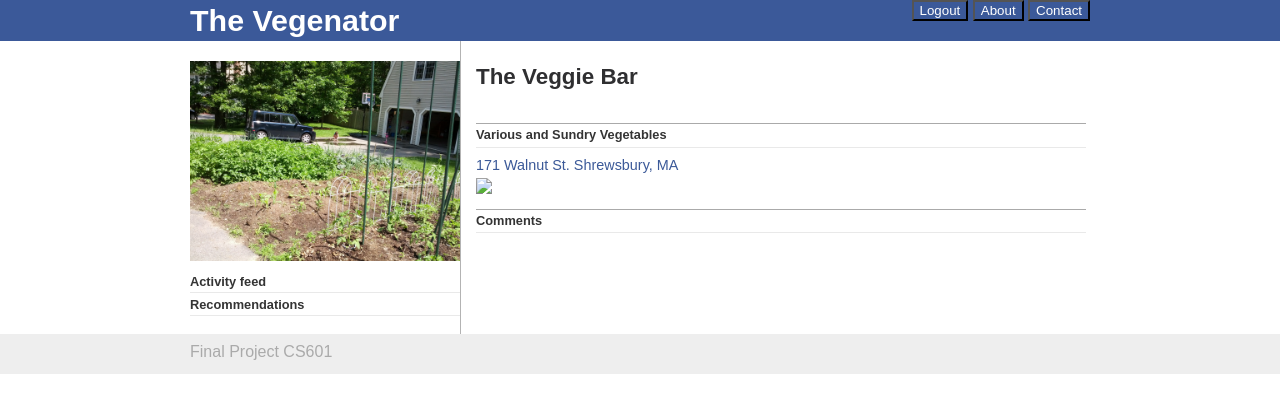
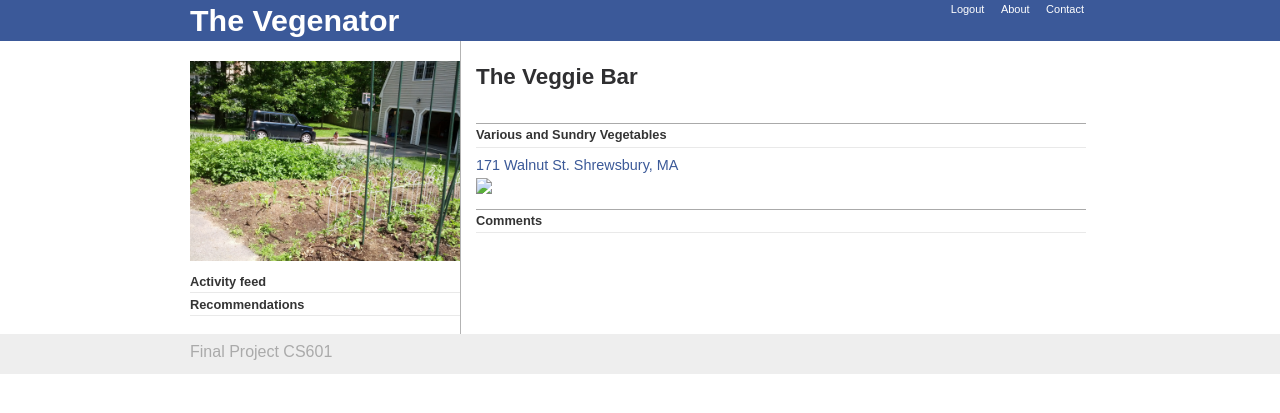
Before and after one commit to sagneta/flgwebsite, a PHP site: page /plus/mainpage.html in a window 1280 px wide. Shown: the top 413 px of the page. Run offline with PHP 8.4, Linux system fonts and the light colour scheme; some libraries are stand-ins or nearby versions.

Commit message:
Got the header buttons looking perfect now with css

```diff
--- a/css/mystyle.css
+++ b/css/mystyle.css
@@ -169,5 +169,5 @@
 /* For comments box to hide like button */
 div.like, div.like div {display:none;}
 
-
-.headerButtons  {background-color: #3b5999; color:#FFFFFF; !important;}
+/* My css additions/changes below this point */
+.headerButtons  {background-color: #3b5999; color:#FFFFFF; font-size: 11px; font-family: Arial; border:0; !important;}
```
